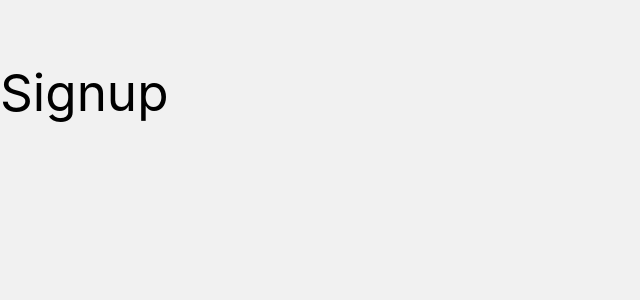
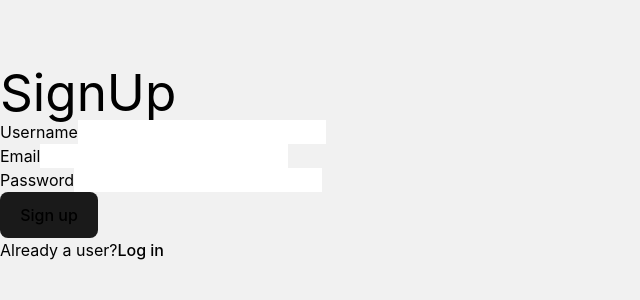
Before and after one commit to Jesseekoh/mern-blog-app, a React (Vite) app in the folder client/: page /signup in a window 1280 px wide. Shown: the top 300 px of the page, without its empty margins (0-640 px from the left). Built offline with nearby package versions, Linux system fonts and the light colour scheme.

Commit message:
Extracted both Login and Signup forms to their individual components

```diff
--- a/client/src/App.tsx
+++ b/client/src/App.tsx
@@ -1,9 +1,11 @@
 import './App.css';
 import { RouterProvider, createBrowserRouter } from 'react-router-dom';
+import { ToastContainer } from 'react-toastify';
 import MainLayout from './layout/MainLayout';
 import Blogs from './pages/Blogs';
 import Login from './pages/Login';
 import Signup from './pages/Signup';
+import 'react-toastify/dist/ReactToastify.css';
 const routes = createBrowserRouter([
   {
     path: '/login',
@@ -18,7 +20,8 @@ const routes = createBrowserRouter([
     element: <MainLayout />,
     children: [
       {
-        path: '/blogs',
+        // path: '/',
+        index: true,
         element: <Blogs />,
       },
     ],
@@ -28,7 +31,12 @@ const routes = createBrowserRouter([
 function App() {
   // const [count, setCount] = useState(0);
 
-  return <RouterProvider router={routes}></RouterProvider>;
+  return (
+    <>
+      <RouterProvider router={routes}></RouterProvider>
+      <ToastContainer />
+    </>
+  );
 }
 
 export default App;
--- a/client/src/components/LoginForm/LoginForm.tsx
+++ b/client/src/components/LoginForm/LoginForm.tsx
@@ -1,6 +1,24 @@
-const LoginForm = () => {
+import { Dispatch, FormEvent, SetStateAction } from 'react';
+import { Link } from 'react-router-dom';
+interface ILoginProps {
+  email: string;
+  setEmail: Dispatch<SetStateAction<string>>;
+  handleSubmit: (e: FormEvent) => void;
+  password: string;
+  setPassword: Dispatch<SetStateAction<string>>;
+}
+const LoginForm = ({
+  handleSubmit,
+  email,
+  setEmail,
+  password,
+  setPassword,
+}: ILoginProps) => {
   return (
-    <div className="login-form flex flex-col max-w-xl w-full mx-auto p-4">
+    <form
+      className="login-form flex flex-col max-w-xl w-full mx-auto p-4"
+      onSubmit={handleSubmit}
+    >
       <div className="form-row mb-4">
         <label htmlFor="email">Email</label>
         <input
@@ -8,6 +26,10 @@ const LoginForm = () => {
           type="email"
           name="email"
           id="email"
+          placeholder="You@email.com"
+          value={email}
+          required
+          onChange={(e) => setEmail(e.target.value)}
         />
       </div>
       <div className="form-row mb-3">
@@ -17,12 +39,23 @@ const LoginForm = () => {
           type="password"
           name="password"
           id="password"
+          placeholder="Your password"
+          value={password}
+          required
+          onChange={(e) => setPassword(e.target.value)}
         />
       </div>
-      <button className="text-white" type="submit">
+      <button className="text-white mt-4" type="submit">
         Log In
       </button>
-    </div>
+
+      <p className="text-center mt-4">
+        Not a user?
+        <Link to={'/signup'} className="pl-2 text-indigo-500">
+          Sign up
+        </Link>
+      </p>
+    </form>
   );
 };
 
--- /dev/null
+++ b/client/src/components/SignupForm/SignupForm.tsx
@@ -0,0 +1,75 @@
+import { Dispatch, SetStateAction, FormEvent } from 'react';
+import { Link } from 'react-router-dom';
+export interface ISignupProps {
+  username: string;
+  email: string;
+  password: string;
+  setUsername: Dispatch<SetStateAction<string>>;
+  setEmail: Dispatch<SetStateAction<string>>;
+  setPassword: Dispatch<SetStateAction<string>>;
+  handleSubmit: (e: FormEvent) => void;
+}
+
+const SignupForm = ({
+  handleSubmit,
+  username,
+  email,
+  password,
+  setUsername,
+  setEmail,
+  setPassword,
+}: ISignupProps) => {
+  return (
+    <>
+      <form className="signup-form flex flex-col max-w-xl w-full mx-auto p-4">
+        <div className="form-row mb-4">
+          <label htmlFor="username">Username</label>
+          <input
+            className="w-full p-2 rounded-lg"
+            type="username"
+            name="username"
+            id="username"
+            value={username}
+            required
+            onChange={(e) => setUsername(e.target.value)}
+          />
+        </div>
+        <div className="form-row mb-4">
+          <label htmlFor="email">Email</label>
+          <input
+            className="w-full p-2 rounded-lg"
+            type="email"
+            name="email"
+            id="email"
+            value={email}
+            required
+            onChange={(e) => setEmail(e.target.value)}
+          />
+        </div>
+        <div className="form-row mb-3">
+          <label htmlFor="password">Password</label>
+          <input
+            className="w-full p-2 rounded-lg"
+            type="password"
+            name="password"
+            id="password"
+            value={password}
+            required
+            onChange={(e) => setPassword(e.target.value)}
+          />
+        </div>
+        <button onClick={handleSubmit} className="text-white mt-4">
+          Sign up
+        </button>
+        <p className="text-center mt-4">
+          Already a user?
+          <Link to={'/login'} className="text-indigo-500">
+            Log in
+          </Link>
+        </p>
+      </form>
+    </>
+  );
+};
+
+export default SignupForm;
--- a/client/src/pages/Login.tsx
+++ b/client/src/pages/Login.tsx
@@ -1,10 +1,53 @@
+import { FormEvent, useState } from 'react';
 import LoginForm from '../components/LoginForm/LoginForm';
+import { toast } from 'react-toastify';
+import { useNavigate } from 'react-router-dom';
 
-const Login = () => (
-  <div className="flex items-center flex-col">
-    <h1>Login</h1>
-    <LoginForm />
-  </div>
-);
+const Login = () => {
+  const navigate = useNavigate();
+  const [email, setEmail] = useState('');
+  const [password, setPassword] = useState('');
+
+  const handleSubmit = async (e: FormEvent) => {
+    e.preventDefault();
+    try {
+      const response = await fetch('http://localhost:8000/login', {
+        method: 'POST',
+        body: JSON.stringify({ email, password }),
+        headers: {
+          'Content-Type': 'application/json',
+        },
+      });
+      const data = await response.json();
+      const { success, message } = data;
+      if (success) {
+        toast.success(message, {
+          position: 'top-right',
+        });
+        setTimeout(() => {
+          navigate('/');
+        }, 1000);
+      } else {
+        toast.error(message, {
+          position: 'top-right',
+        });
+      }
+    } catch (err) {
+      console.log(err);
+    }
+  };
+  return (
+    <div className="flex items-center flex-col">
+      <h1 className="text-3xl font-bold">Login</h1>
+      <LoginForm
+        handleSubmit={handleSubmit}
+        password={password}
+        email={email}
+        setEmail={setEmail}
+        setPassword={setPassword}
+      />
+    </div>
+  );
+};
 
 export default Login;
--- a/client/src/pages/Signup.tsx
+++ b/client/src/pages/Signup.tsx
@@ -1,3 +1,57 @@
-const Signup = () => <h1>Signup</h1>;
+import { FormEvent, useState } from 'react';
+import { useNavigate } from 'react-router-dom';
+import SignupForm from '../components/SignupForm/SignupForm';
+import { toast } from 'react-toastify';
+// import 'react-toastify/dist/ReactToastify.css';
+const Signup = () => {
+  const navigate = useNavigate();
+  const [username, setUsername] = useState('');
+  const [password, setPassword] = useState('');
+  const [email, setEmail] = useState('');
+
+  const handleSubmit = async (e: FormEvent) => {
+    e.preventDefault();
+    try {
+      const response = await fetch('http://localhost:8000/signup', {
+        method: 'POST',
+        body: JSON.stringify({ username, email, password }),
+        headers: {
+          'Content-Type': 'application/json',
+        },
+      });
+      const data = await response.json();
+      const { success, message } = data;
+      if (success) {
+        toast.success(message, {
+          position: 'bottom-right',
+        });
+        setTimeout(() => {
+          navigate('/');
+        }, 1000);
+      } else {
+        toast.error(message, {
+          position: 'bottom-right',
+        });
+      }
+    } catch (err) {
+      console.log(err);
+    }
+  };
+
+  return (
+    <div>
+      <h1 className="text-center text-3xl font-bold">SignUp</h1>
+      <SignupForm
+        username={username}
+        email={email}
+        password={password}
+        setUsername={setUsername}
+        setEmail={setEmail}
+        setPassword={setPassword}
+        handleSubmit={handleSubmit}
+      />
+    </div>
+  );
+};
 
 export default Signup;
```
